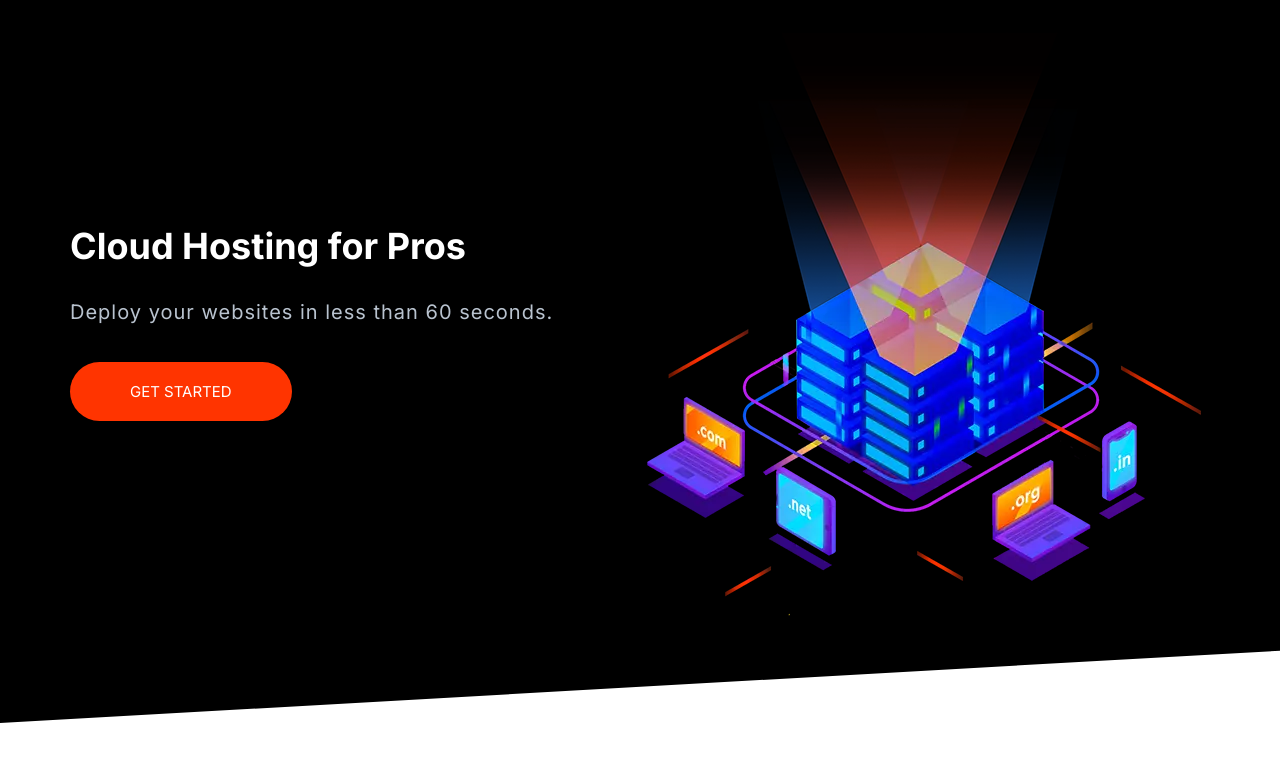
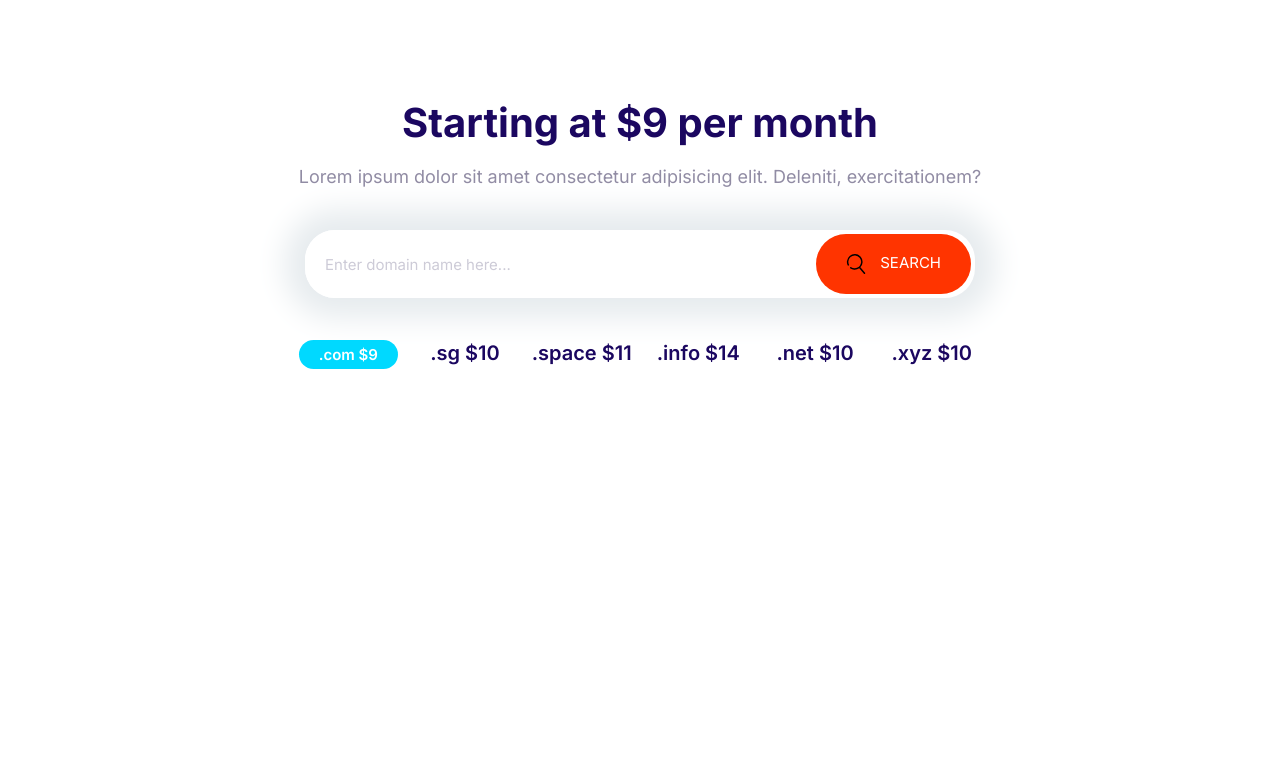
Before and after one commit to 30332555/moshify, a plain HTML site: page index.html in a window 1280 px wide. Drawn offline with Linux system fonts and the light colour scheme.

Commit message:
build domain block including input group badge and domain prices

```diff
--- a/css/main.css
+++ b/css/main.css
@@ -169,11 +169,19 @@ a {
   font-family: 600;
   font-size: 1.8rem;
   margin: 1rem 0;
+  outline: 0;
   padding: 2rem 3rem;
   text-transform: uppercase;
   text-decoration: none;
   text-align: center;
   white-space: nowrap;
+}
+
+.btn .icon {
+  width: 2rem;
+  height: 2rem;
+  margin-right: 1rem;
+  vertical-align: middle;
 }
 
 .btn--primary {
@@ -245,7 +253,7 @@ a {
 .input-group .input {
   border: 0;
   flex-grow: 1;
-  padding: 1.5rem 1rem;
+  padding: 1.5rem 2rem;
 }
 .input-group .btn {
   margin: 4px;
@@ -666,3 +674,28 @@ a {
     align-self: center;
   }
 }
+
+/* Domain Block */
+.block-domain .input-group {
+  box-shadow: 0 0 30px 20px #e6ebee;
+  border: 0;
+  margin: 4rem auto;
+  max-width: 670px;
+}
+
+.block-domain__prices {
+  display: grid;
+  grid-template-columns: repeat(3, 1fr);
+  grid-template-rows: repeat(2, 6rem);
+  font-size: 2rem;
+  font-weight: 600;
+  justify-items: center;
+  max-width: 700px;
+  margin: 0 auto;
+}
+
+@media screen and (min-width: 768px) {
+  .block-domain__prices {
+    grid-template-columns: repeat(auto-fit, minmax(10rem, 1fr));
+  }
+}
--- a/index.html
+++ b/index.html
@@ -226,7 +226,7 @@
     </nav> -->
 
     <!-- Hero (below navbar section) with image optimization -->
-    <section class="block block--dark block--skewed-left hero">
+    <!-- <section class="block block--dark block--skewed-left hero">
       <div class="container grid grid--1x2">
         <header class="block__header hero__content">
           <h1 class="block__heading">Cloud Hosting for Pros</h1>
@@ -247,6 +247,38 @@
           <img class="hero__image" src="images/banner.png" alt="" />
         </picture>
       </div>
+    </section> -->
+
+    <!-- Domain Block -->
+    <section class="block container block-domain">
+      <header class="block__header">
+        <h2>Starting at $9 per month</h2>
+        <p>
+          Lorem ipsum dolor sit amet consectetur adipisicing elit. Deleniti,
+          exercitationem?
+        </p>
+      </header>
+      <div class="input-group">
+        <input
+          type="text"
+          class="input"
+          placeholder="Enter domain name here..."
+        />
+        <button class="btn btn--accent">
+          <svg class="icon icon--white">
+            <use xlink:href="images/sprite.svg#search"></use>
+          </svg>
+          Search
+        </button>
+      </div>
+      <ul class="list block-domain__prices">
+        <li><span class="badge badge--secondary">.com $9</span></li>
+        <li>.sg $10</li>
+        <li>.space $11</li>
+        <li>.info $14</li>
+        <li>.net $10</li>
+        <li>.xyz $10</li>
+      </ul>
     </section>
 
     <script type="module" src="main.js"></script>
```
Also changed, not shown: components/domain-block.html (added, +26 -0 lines), components/hero.html (added, +20 -0 lines).
